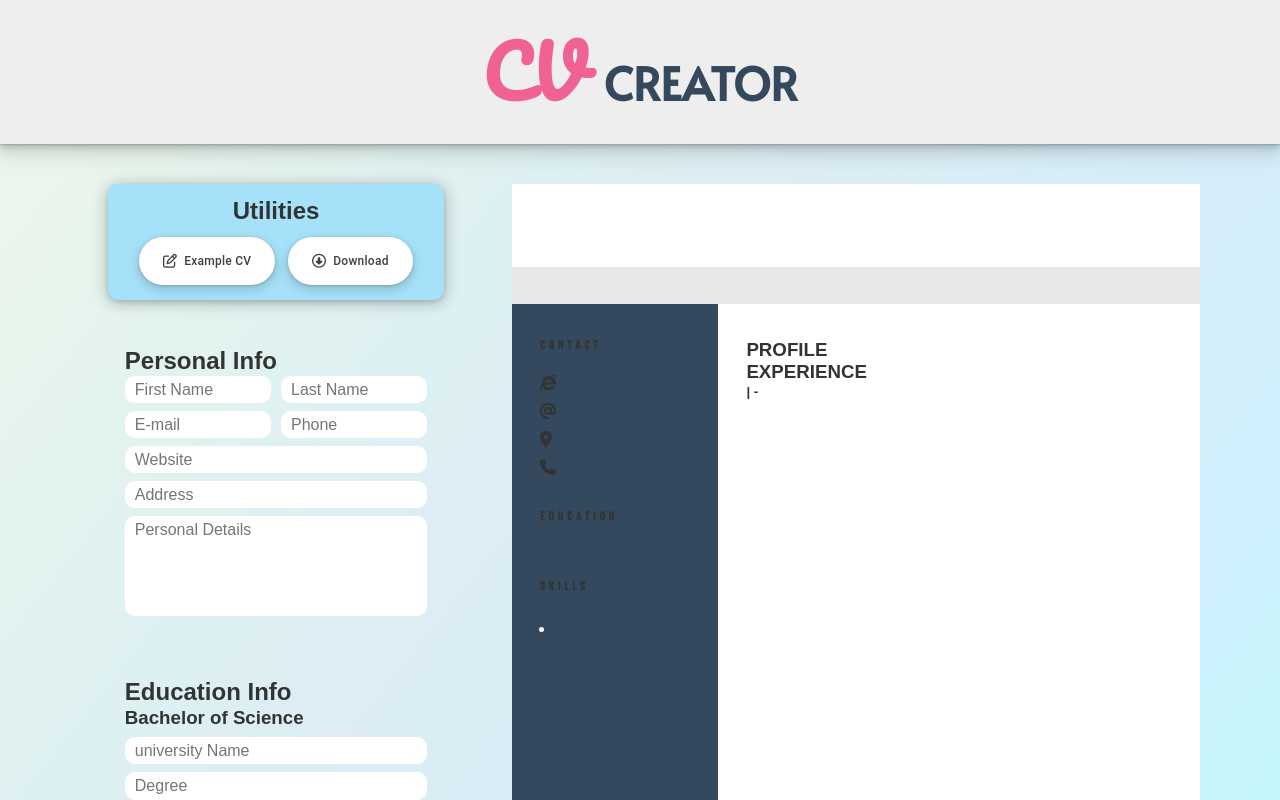
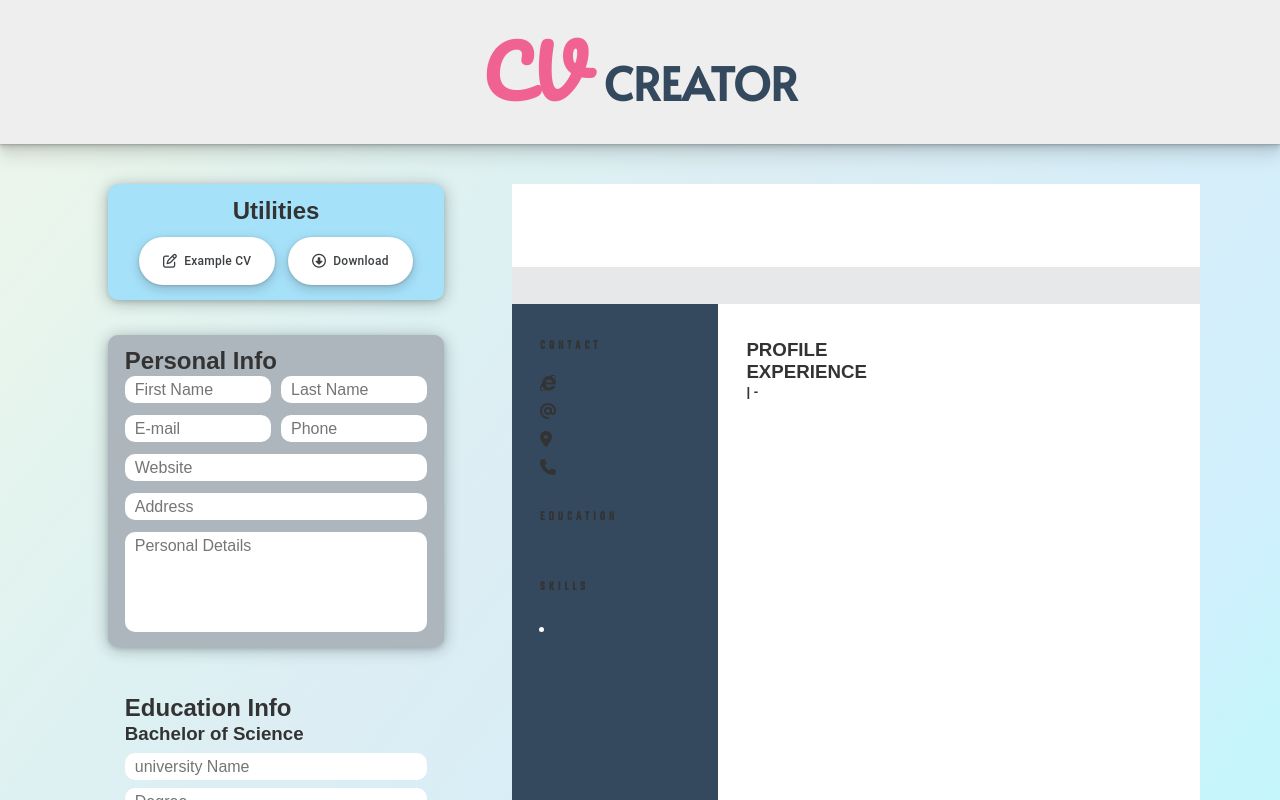
Before and after one commit to hbilgil/cv-creator-react-app, a React (Create React App) app: page / in a window 1280 px wide. Shown: the top 800 px of the page. Built offline with nearby package versions, Linux system fonts and the light colour scheme; a web font is replaced by a local one.

Commit message:
Edit PersonalInfo component to change styles

```diff
--- a/src/components/Form/PersonalInfo.js
+++ b/src/components/Form/PersonalInfo.js
@@ -85,12 +85,16 @@ const PersonalFormDiv = styled.div`
     flex-direction: column;
     padding: 3.75% 5% 4.25% 5%;
     border-radius: 10px;
+    background-color: ${({ theme }) => theme.colors.formComponentBackground};
+    -webkit-box-shadow: rgba(14, 30, 37, 0.12) 0px 2px 4px 0px, rgba(14, 30, 37, 0.32) 0px 2px 16px 0px;
+    -moz-box-shadow: rgba(14, 30, 37, 0.12) 0px 2px 4px 0px, rgba(14, 30, 37, 0.32) 0px 2px 16px 0px;
+    box-shadow: rgba(14, 30, 37, 0.12) 0px 2px 4px 0px, rgba(14, 30, 37, 0.32) 0px 2px 16px 0px;
 `;
 
 const PersonalForm = styled.form`
     display: flex;
     flex-direction: column;
-    gap: 8px;
+    gap: 12px;
 `;
 
 const DoubleInputsDiv = styled.div`
```
